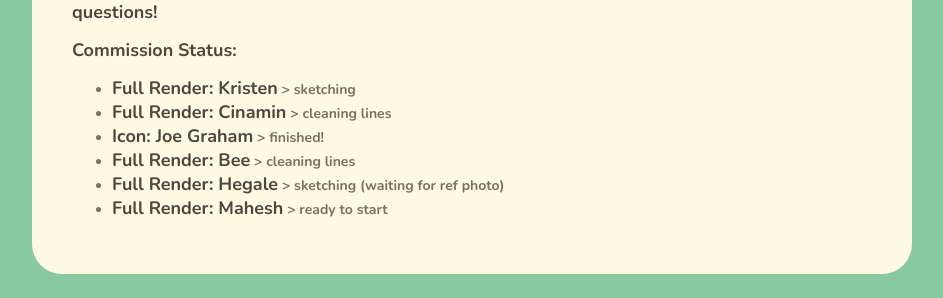
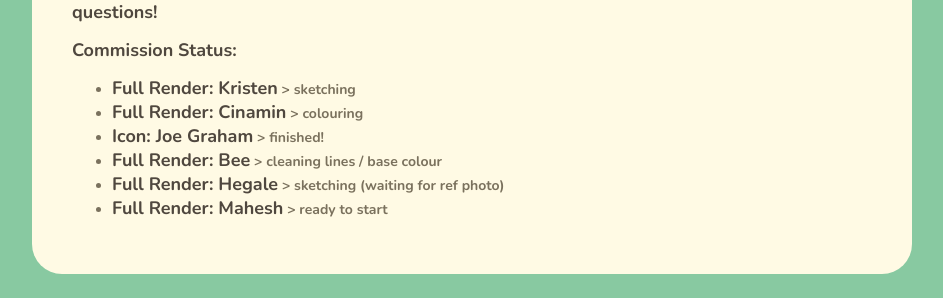
Before and after one commit to antheakwong/antheakwong.github.io, a Jekyll site: the page built from commissions/index.md, in a window 1280 px wide and 1370 px high. Shown: the part 1016-1314 px from the top of the window, without its empty margins (168-1111 px from the left). Built offline with Jekyll 4.4.1, drawn with Linux system fonts in a browser that asks for light colours; nearby versions of some CDN libraries.

Commit message:
updated status

```diff
--- a/commissions/index.md
+++ b/commissions/index.md
@@ -41,8 +41,8 @@ Won’t draw: NSFW, mecha, offensive/shock content
 
 **Commission Status:**
 - **Full Render: Kristen** > sketching
-- **Full Render: Cinamin** > cleaning lines
+- **Full Render: Cinamin** > colouring
 - **Icon: Joe Graham** > finished!
-- **Full Render: Bee** > cleaning lines
+- **Full Render: Bee** > cleaning lines / base colour
 - **Full Render: Hegale** > sketching (waiting for ref photo)
 - **Full Render: Mahesh** > ready to start
```
